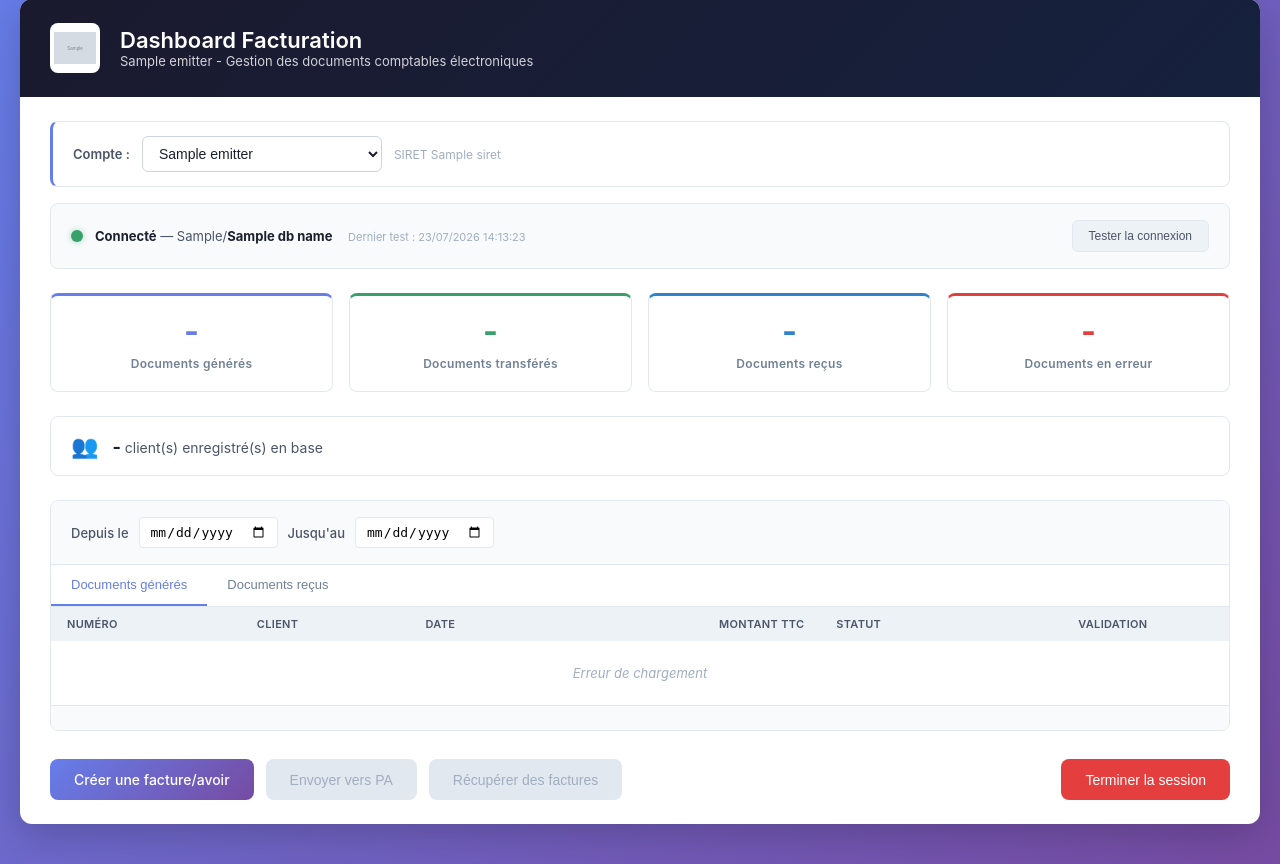
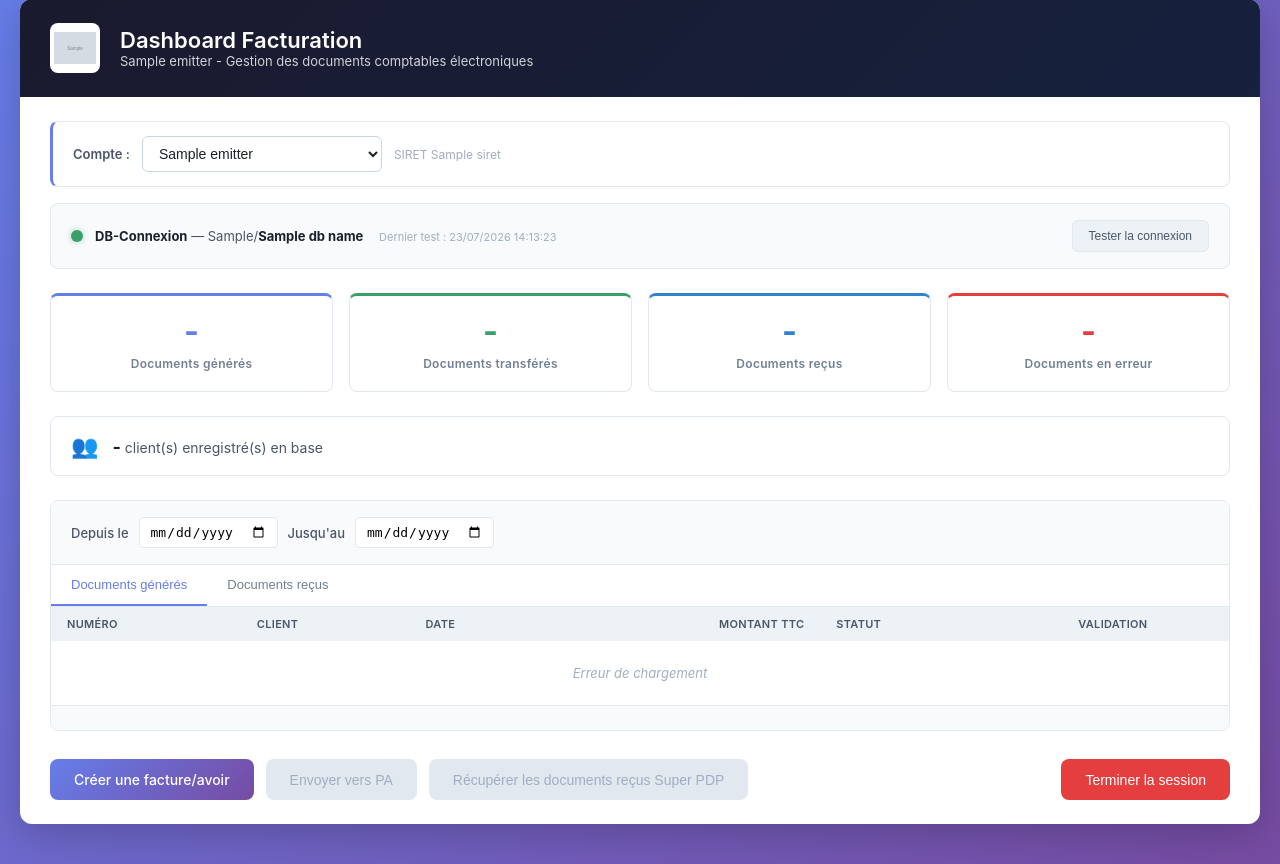
Before and after one commit to rdb16/generate_factux_py12, a Flask app: template resources/templates/html/dashboard.html in a window 1280 px wide. Shown: the part 41-905 px from the top of the page. Run offline with Flask 3, Linux system fonts and the light colour scheme; the template is opened without the code that fills it: most values are stand-ins (such as "Sample title", 1, 10 or a date in 2020); grey boxes marked "Sample" are stand-in pictures; parts of the project's set-up code (start-up, migrations or seed data) failed here and were passed over; some libraries are stand-ins or nearby versions.

Commit message:
style(dashboard): label bouton réception explicite et libellé DB-Connexion
Bouton 'Récupérer des factures' -> 'Récupérer les documents reçus Super
PDP'. La ligne d'état DB devient un libellé fixe 'DB-Connexion' ; l'état
connecté/déconnecté reste porté par la pastille de couleur et l'horodatage.

Co-Authored-By: Claude Fable 5 <noreply@anthropic.com>

```diff
--- a/resources/templates/html/dashboard.html
+++ b/resources/templates/html/dashboard.html
@@ -455,7 +455,7 @@
                     <div class="db-status-left">
                         <div class="db-indicator" id="dbIndicator"></div>
                         <div class="db-info">
-                            <strong id="dbStatusText">Test en cours...</strong>
+                            <strong id="dbStatusText">DB-Connexion</strong>
                             &mdash; {{ db_host }}/<strong>{{ db_name }}</strong>
                             <span class="db-timestamp" id="dbTimestamp"></span>
                         </div>
@@ -558,14 +558,14 @@
                         V&eacute;rifier validations
                     </button>
                     <button class="btn-action green" onclick="fetchInvoices()" id="btnFetchInvoices">
-                        R&eacute;cup&eacute;rer des factures
+                        R&eacute;cup&eacute;rer les documents re&ccedil;us Super PDP
                     </button>
                     {% else %}
                     <button class="btn-action" disabled title="Fonctionnalit&eacute; &agrave; venir">
                         Envoyer vers PA
                     </button>
                     <button class="btn-action" disabled title="Fonctionnalit&eacute; &agrave; venir">
-                        R&eacute;cup&eacute;rer des factures
+                        R&eacute;cup&eacute;rer les documents re&ccedil;us Super PDP
                     </button>
                     {% endif %}
                     <button class="btn-action danger" onclick="shutdownServer()" style="margin-left: auto;">
@@ -619,28 +619,23 @@
             async function testConnection() {
                 const btn = document.getElementById('btnTestDb');
                 const indicator = document.getElementById('dbIndicator');
-                const statusText = document.getElementById('dbStatusText');
                 const timestamp = document.getElementById('dbTimestamp');
 
                 btn.disabled = true;
                 btn.textContent = 'Test en cours...';
                 indicator.className = 'db-indicator';
-                statusText.textContent = 'Test en cours...';
 
                 try {
                     const resp = await fetch('/api/db/test-connection');
                     const data = await resp.json();
                     if (data.connected) {
                         indicator.className = 'db-indicator connected';
-                        statusText.textContent = 'Connect\u00e9';
                     } else {
                         indicator.className = 'db-indicator disconnected';
-                        statusText.textContent = 'D\u00e9connect\u00e9';
                     }
                     timestamp.textContent = data.timestamp ? ('Dernier test : ' + data.timestamp) : '';
                 } catch (err) {
                     indicator.className = 'db-indicator disconnected';
-                    statusText.textContent = 'Erreur';
                     timestamp.textContent = '';
                 } finally {
                     btn.disabled = false;
@@ -852,7 +847,7 @@
                 } finally {
                     if (btn) {
                         btn.disabled = false;
-                        btn.textContent = 'Récupérer des factures';
+                        btn.textContent = 'Récupérer les documents reçus Super PDP';
                     }
                 }
             }
```
